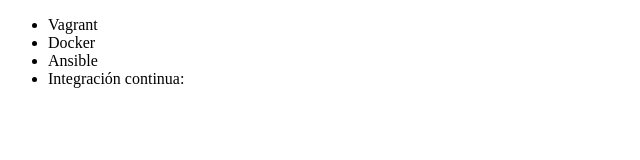
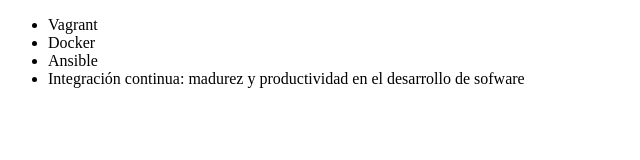
Before and after one commit to AJR1106/RIASCOS, a plain HTML site: page index.html in a window 1280 px wide. Shown: the whole page, without its empty margins (0-640 px from the left). Drawn offline with Linux system fonts and the light colour scheme.

Commit message:
renombrando curso de integracion continua

```diff
--- a/index.html
+++ b/index.html
@@ -9,7 +9,7 @@
          <li> Vagrant </li>
          <li> Docker </li>
          <li> Ansible </li>
-         <li> Integración continua: </li>
+         <li> Integración continua: madurez y productividad en el desarrollo de sofware </li>
      </ul>
 </body>
 </html>
```
